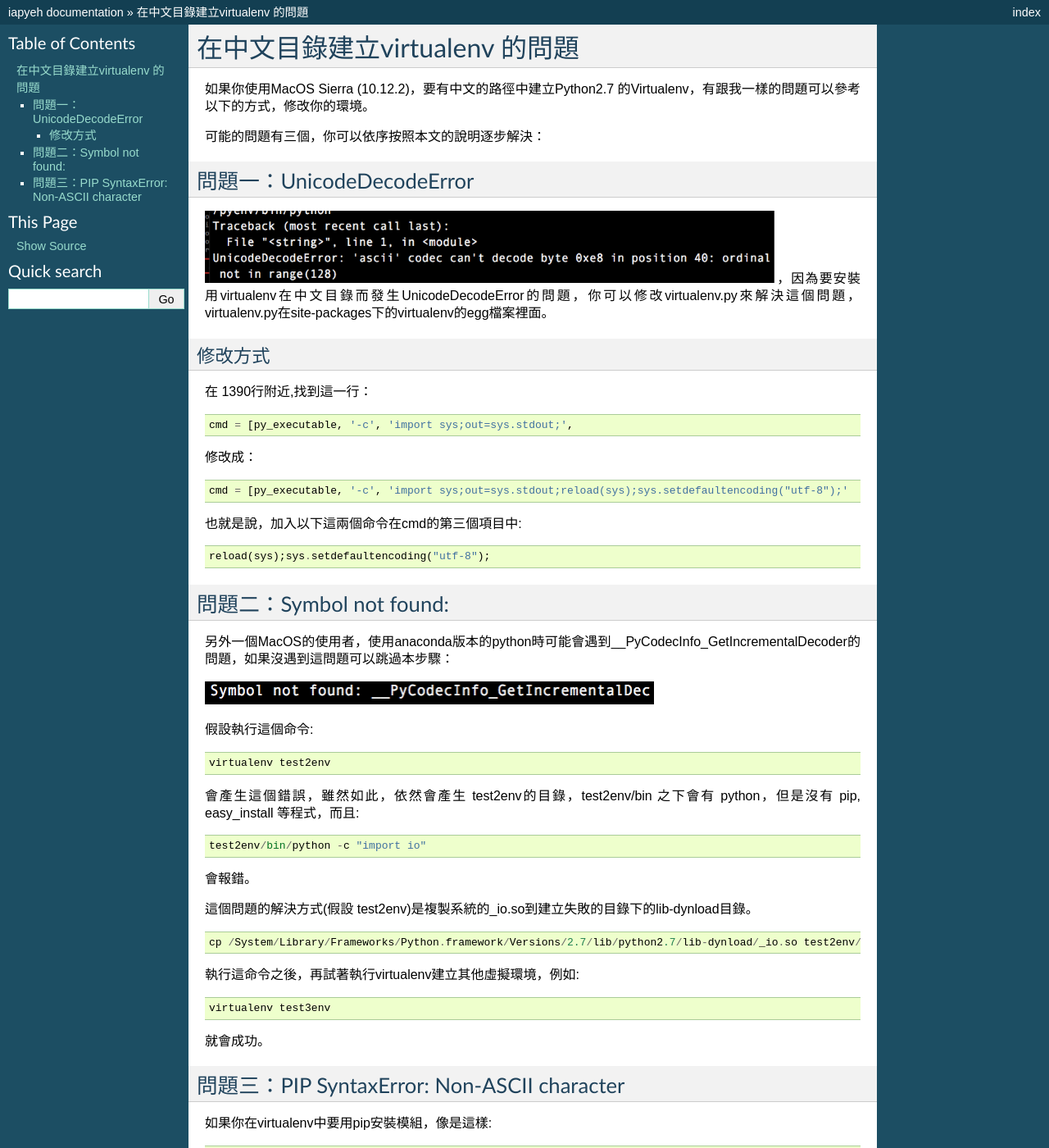
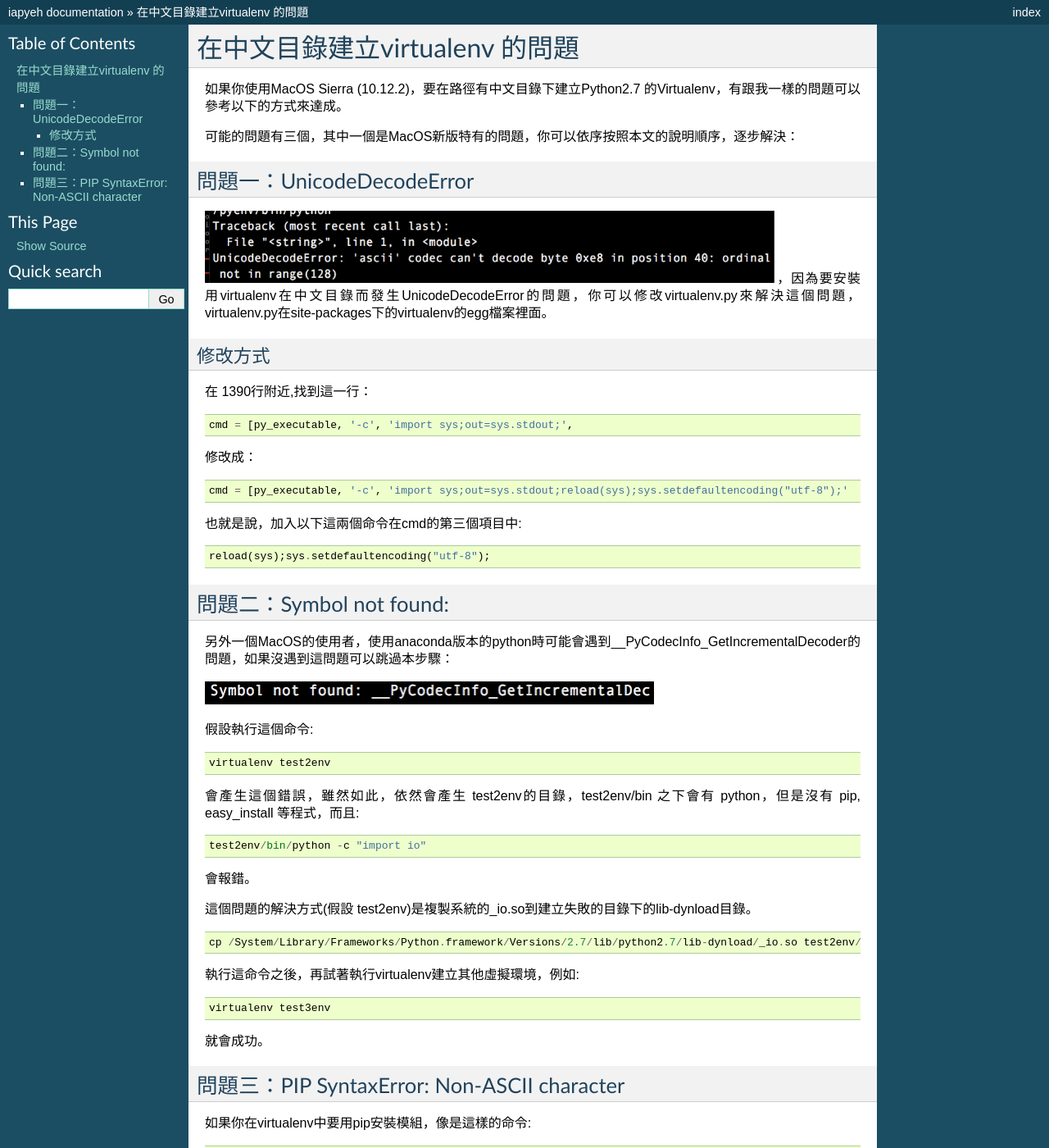
Before and after one commit to iapyeh/iapyeh, a Sphinx documentation site: the page built from docs/blogs/technical/VirtualenvProblem.rst, in a window 1280 px wide and 1400 px high. Shown: the whole window at 82% size. Built offline with Sphinx 7.4.7, drawn with Linux system fonts in a browser that asks for light colours; some of the changed text lies outside the part shown.

Commit message:
Google Docs reST Editor@2017-1-17 13:12:33

```diff
--- a/docs/blogs/technical/VirtualenvProblem.rst
+++ b/docs/blogs/technical/VirtualenvProblem.rst
@@ -4,9 +4,9 @@
 在中文目錄建立virtualenv 的問題
 *******************************
 
-如果你使用MacOS Sierra (10.12.2)，要有中文的路徑中建立Python2.7 的Virtualenv，有跟我一樣的問題可以參考以下的方式，修改你的環境。
+如果你使用MacOS Sierra (10.12.2)，要在路徑有中文目錄下建立Python2.7 的Virtualenv，有跟我一樣的問題可以參考以下的方式來達成。
 
-可能的問題有三個，你可以依序按照本文的說明逐步解決：
+可能的問題有三個，其中一個是MacOS新版特有的問題，你可以依序按照本文的說明順序，逐步解決：
 
 .. _h4261216e687d444f783965757f42270:
 
@@ -72,13 +72,13 @@
 問題三：PIP SyntaxError: Non-ASCII character
 =============================================
 
-如果你在virtualenv中要用pip安裝模組，像是這樣::
+如果你在virtualenv中要用pip安裝模組，像是這樣的命令::
 
     $source pyenv/bin/activate
 
     (pyenv) pip install facebook
 
-遇到SyntaxError的問題。你要修改pip，方法如下::
+會遇到SyntaxError的問題。你要修改pip（請注意，是pip，不是pip.py），方法如下::
 
     #先找出你用的pip的位置
 
```
Also changed, not shown: other parts of docs/blogs/technical/VirtualenvProblem.rst (+1 -0 lines).
